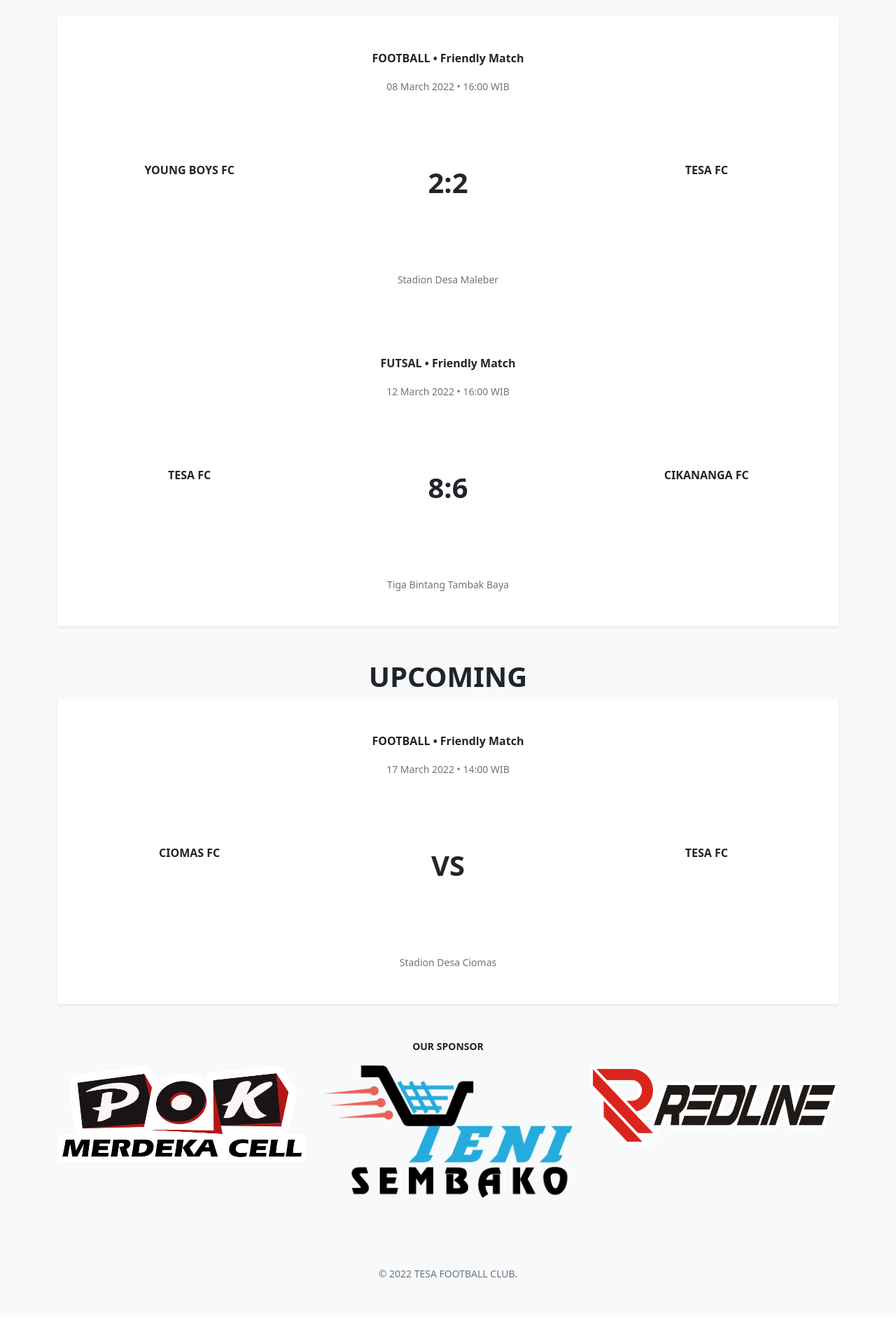
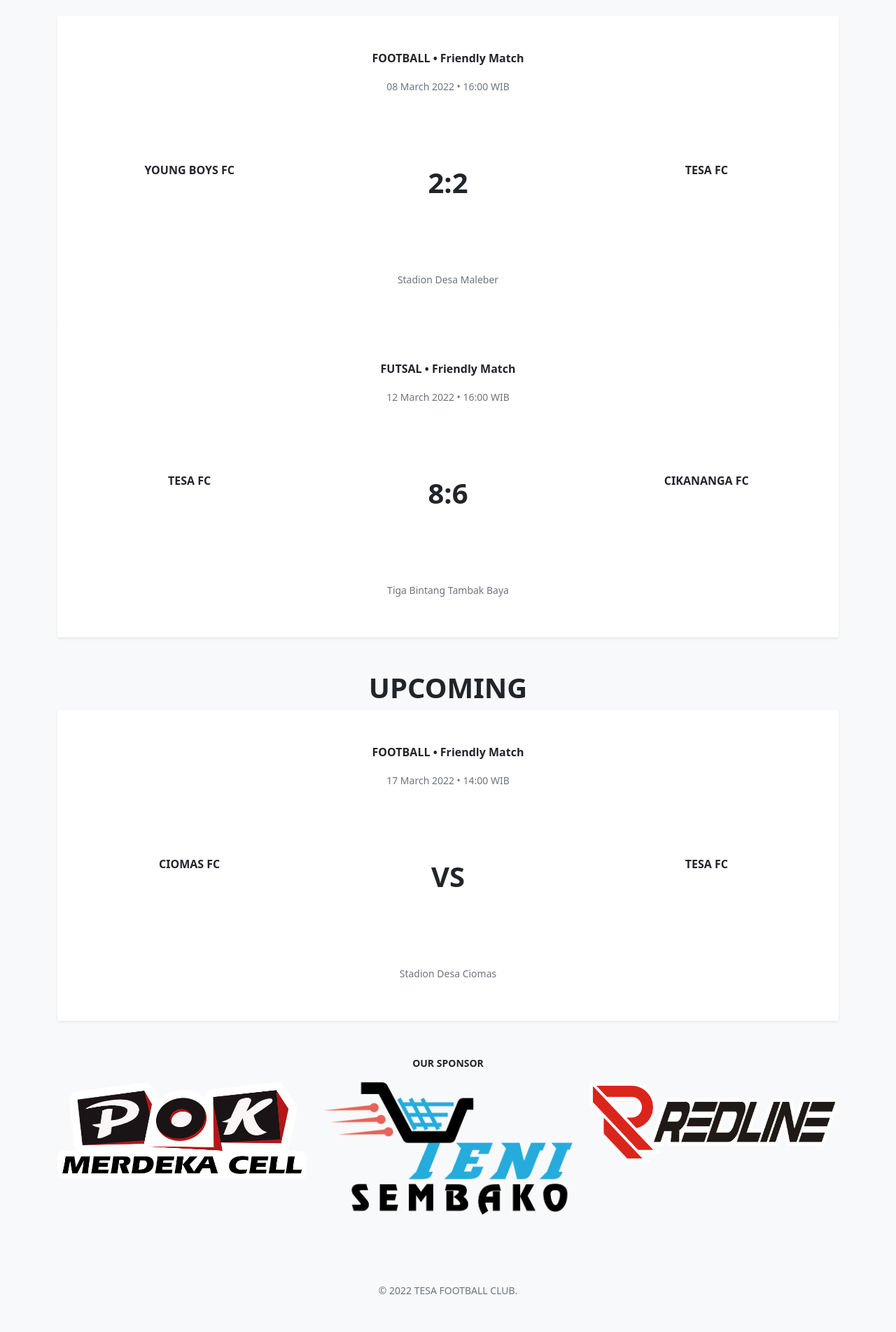
Before and after one commit to tesafc/www2, a Jekyll site: the page built from matches.html, in a window 1280 px wide. Shown: the part 989-2893 px from the top of the page at 70% size. Built offline with Jekyll 4.4.1, drawn with Linux system fonts in a browser that asks for light colours; before the commit the page ends 2869 px from its top, so only the background shows below that.

Commit message:
Update matches.html

```diff
--- a/matches.html
+++ b/matches.html
@@ -12,7 +12,7 @@
       <h1 class="d-block w-100 pt-5 text-uppercase text-center fw-bold">{{ match.name }}</h1>
       {% for item in match.items %}
       <div class="col">
-        <div class="card rounded-0 border-0 shadow-sm">
+        <div class="card rounded-0 border-0 shadow-sm pb-2">
           <div class="card-body py-5">
             <p class="card-text text-center fw-bolder"><span class="text-uppercase">{{ item.type }}</span> • <span class="text-capitalize">{{ item.competition }}</span></p>
             <p class="card-text text-center text-capitalize text-secondary"><small>{{ item.date | date: "%d %B %Y • %R" | append: " WIB" }}</small></p>
```
